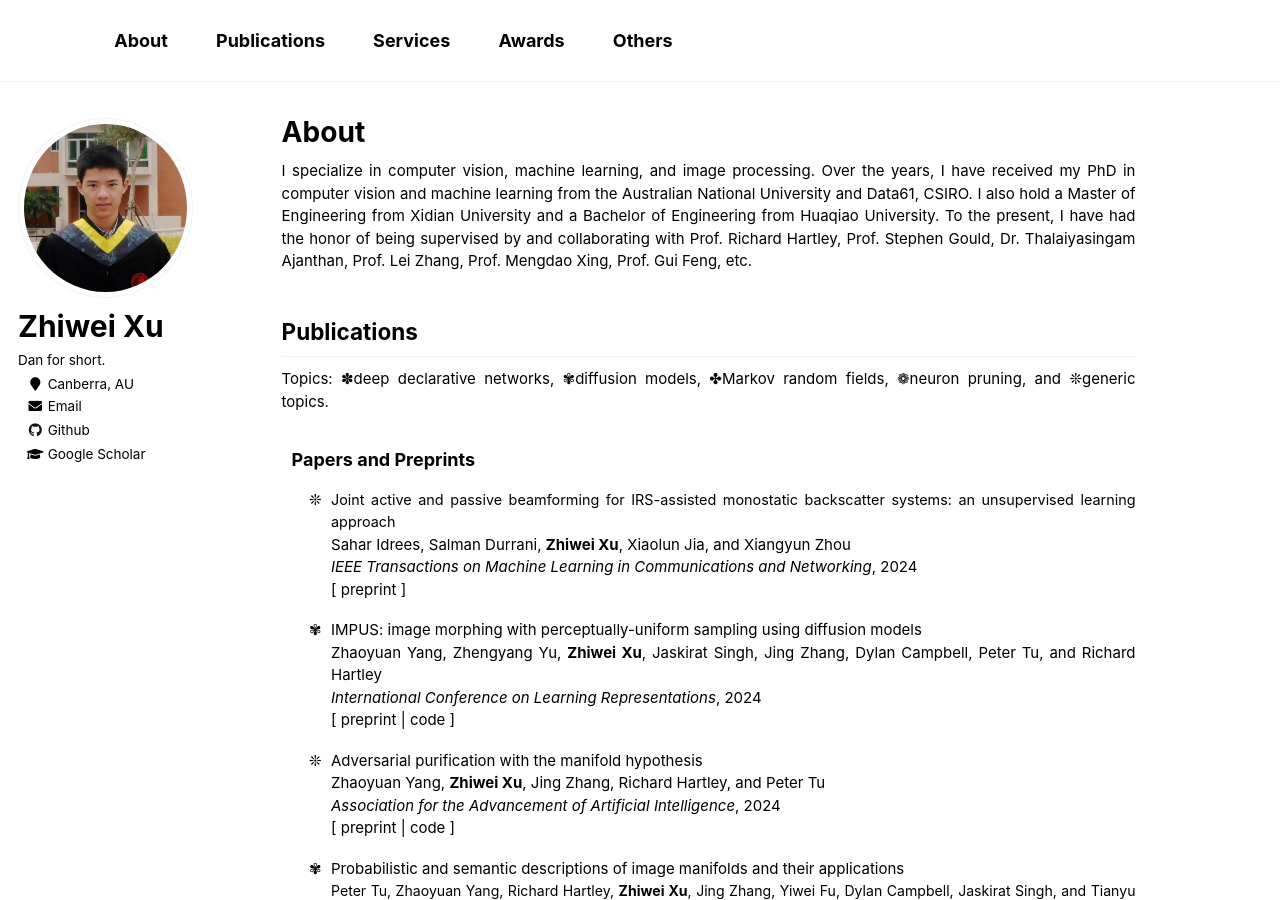
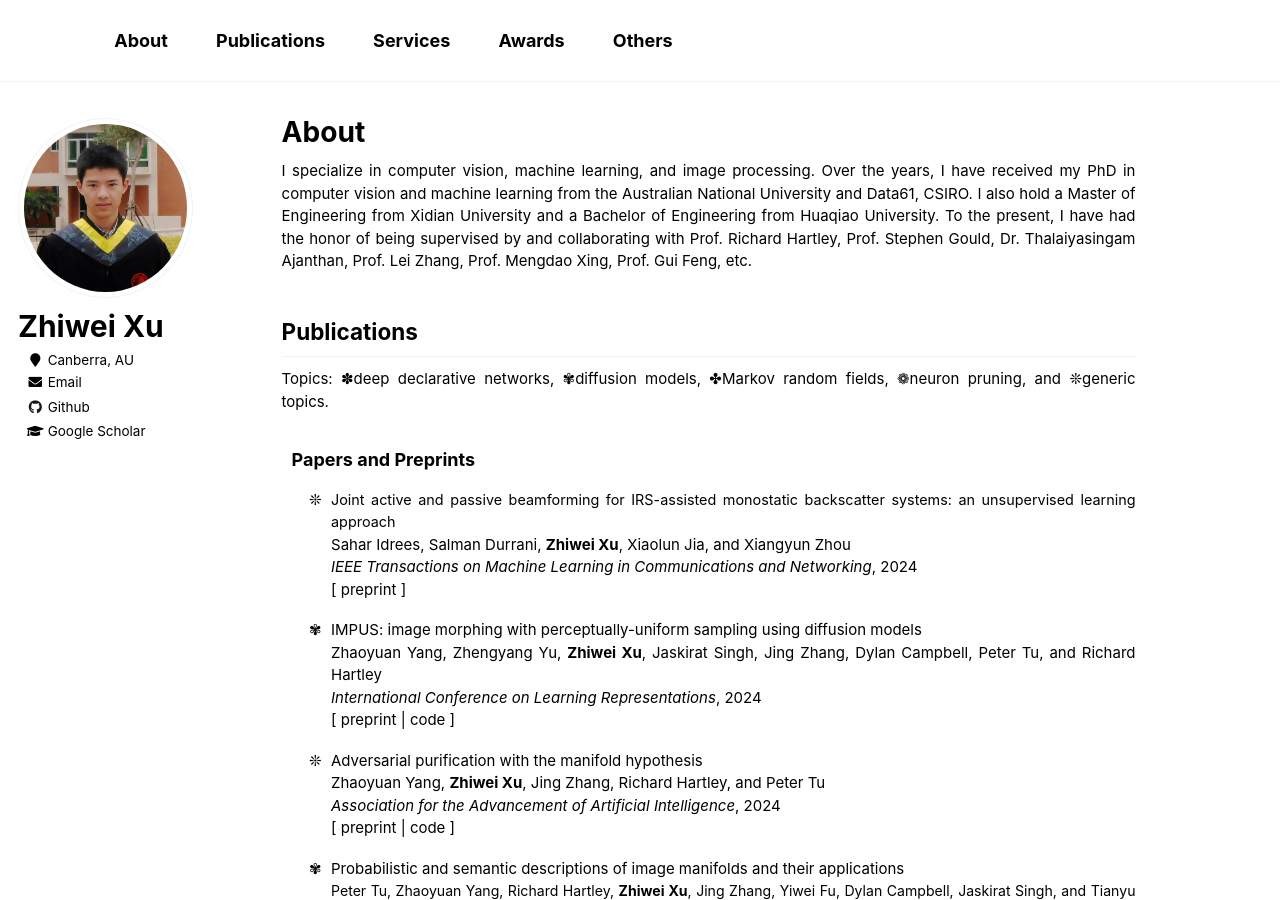
Before and after one commit to zwxu064/zwxu064.github.io, a Jekyll site: the page built from _pages/about.html, in a window 1280 px wide and 900 px high. Built offline with Jekyll 4.4.1, drawn with Linux system fonts in a browser that asks for light colours.

Commit message:
Update _config.yml

```diff
--- a/_config.yml
+++ b/_config.yml
@@ -82,7 +82,7 @@ analytics:
 author:
   name             : "Zhiwei Xu"
   avatar           : "../images/zhiwei.png"
-  bio              : "Dan for short."
+  bio              : ""
   location         : Canberra, AU
   employer         :
   pubmed           :
```
